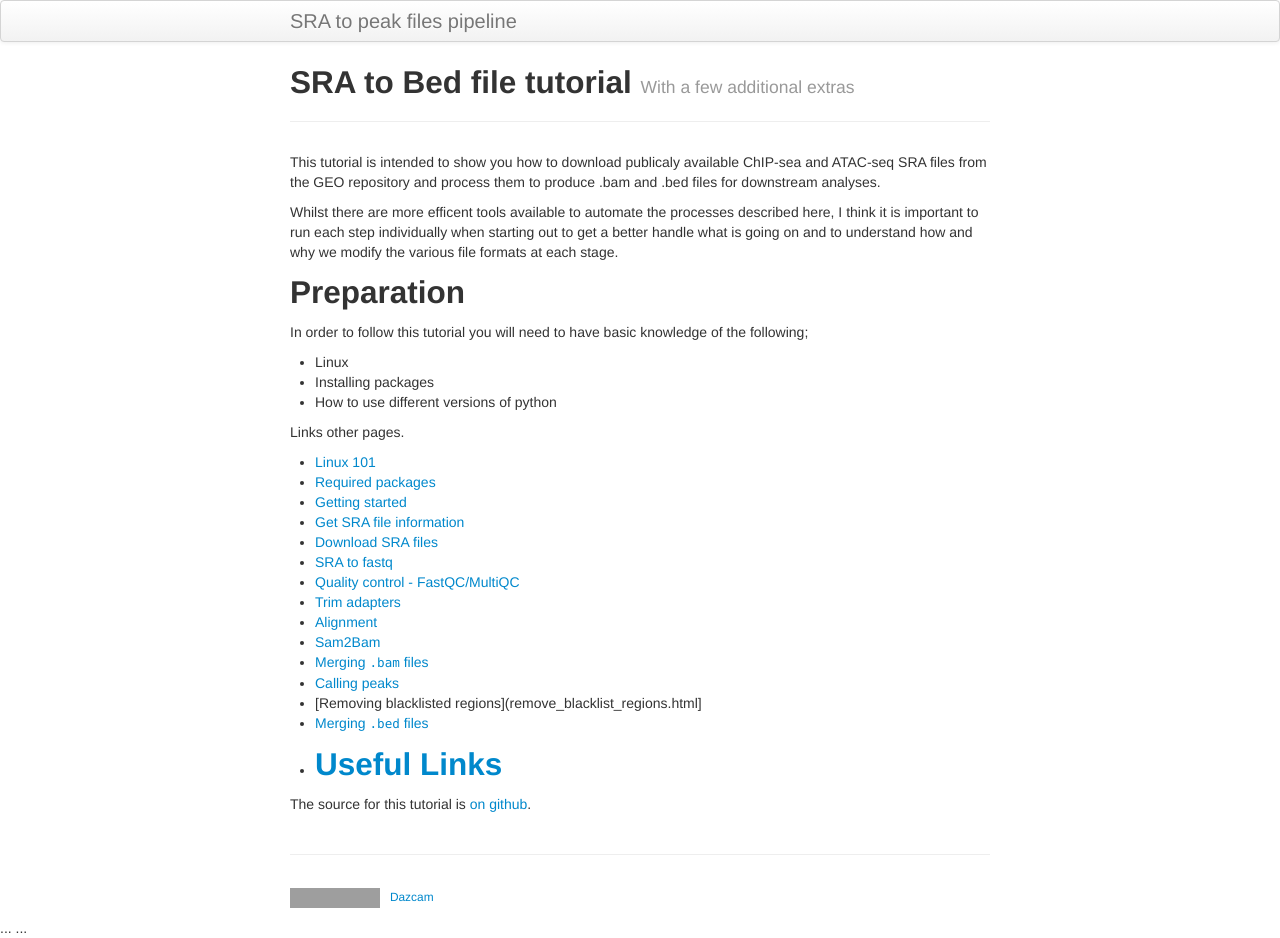
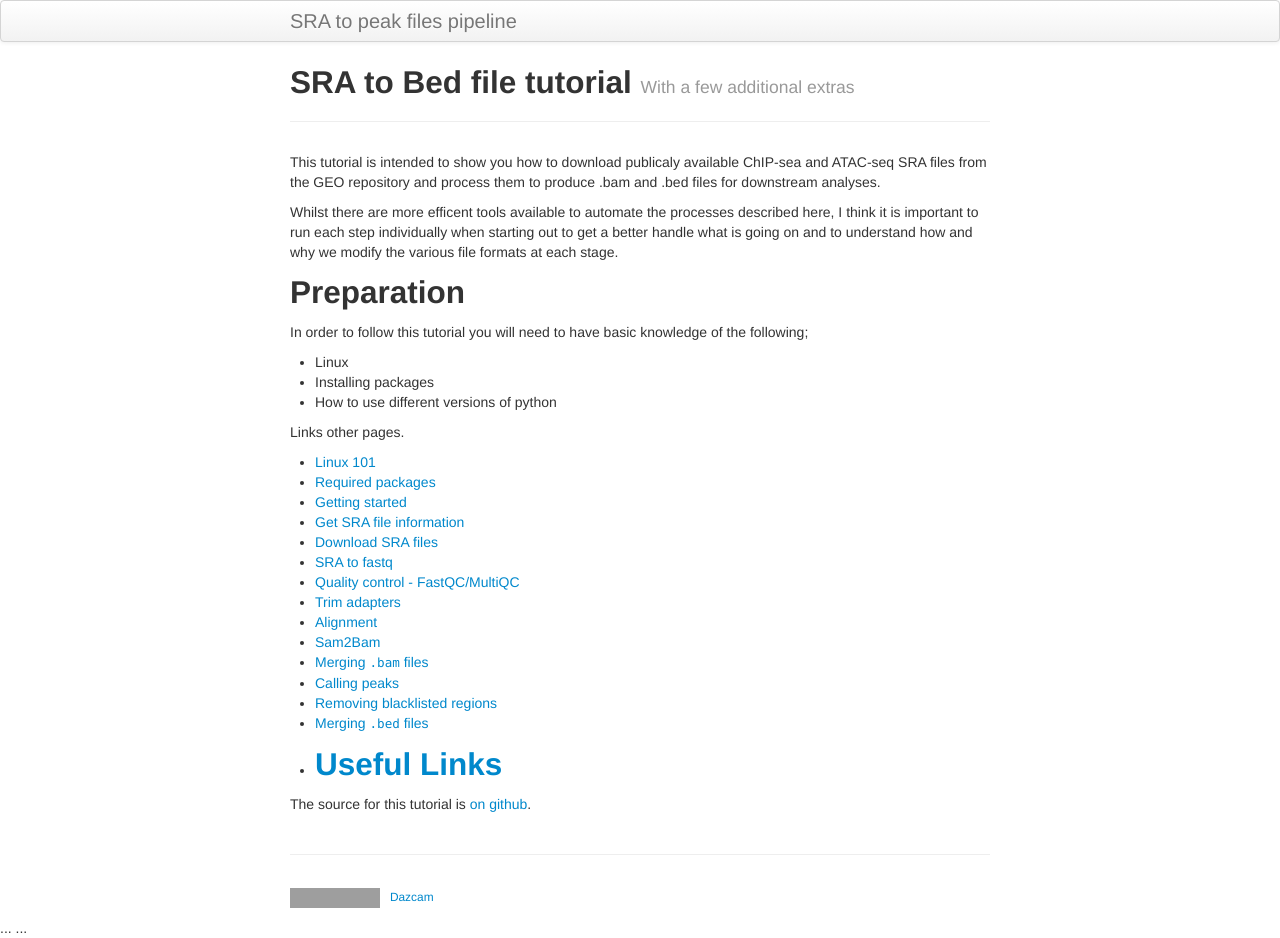
Before and after one commit to Dazcam/Bioinformatics-tutorials, a Jekyll site: the page built from index.md, in a window 1280 px wide. Built offline with Jekyll 4.4.1, drawn with Linux system fonts in a browser that asks for light colours; grey boxes are pictures that could not be loaded.

Commit message:
Added base URL

```diff
--- a/index.md
+++ b/index.md
@@ -22,21 +22,21 @@ In order to follow this tutorial you will need to have basic knowledge of the fo
 
 Links other pages.
 
-- [Linux 101](pages/linux101.html)
-- [Required packages](pages/required_packages.html)
-- [Getting started](pages/getting_started.html)
-- [Get SRA file information](pages/get_sra_info.html)
-- [Download SRA files](pages/download_SRA_files.html)
-- [SRA to fastq](pages/SRA_2_fastq.html)
-- [Quality control - FastQC/MultiQC](pages/fastqc.html)
-- [Trim adapters](pages/trim_adapters.html)
-- [Alignment](pages/alignment.html)
-- [Sam2Bam](pages/sam2bam.html)
-- [Merging `.bam` files](bam_merging.html)
-- [Calling peaks](pages/calling_peaks.html)
-- [Removing blacklisted regions](remove_blacklist_regions.html]
-- [Merging `.bed` files](bed_merging.html)
-- [Useful Links](pages/useful_links.html)
+- [Linux 101]({{ site.baseurl }}/pages/linux101.html)
+- [Required packages]({{ site.baseurl }}/pages/required_packages.html)
+- [Getting started]({{ site.baseurl }}/pages/getting_started.html)
+- [Get SRA file information]({{ site.baseurl }}/pages/get_sra_info.html)
+- [Download SRA files]({{ site.baseurl }}/pages/download_SRA_files.html)
+- [SRA to fastq]({{ site.baseurl }}/pages/SRA_2_fastq.html)
+- [Quality control - FastQC/MultiQC]({{ site.baseurl }}/pages/fastqc.html)
+- [Trim adapters]({{ site.baseurl }}/pages/trim_adapters.html)
+- [Alignment]({{ site.baseurl }}/pages/alignment.html)
+- [Sam2Bam]({{ site.baseurl }}/pages/sam2bam.html)
+- [Merging `.bam` files]({{ site.baseurl }}/bam_merging.html)
+- [Calling peaks]({{ site.baseurl }}/pages/calling_peaks.html)
+- [Removing blacklisted regions]({{ site.baseurl }}/remove_blacklist_regions.html)
+- [Merging `.bed` files]({{ site.baseurl }}/bed_merging.html)
+- [Useful Links]({{ site.baseurl }}/pages/useful_links.html)
 ---
 
-The source for this tutorial is [on github](https://github.com/Dazcam/SRA_to_Peak).
+The source for this tutorial is [on github]({{ site.baseurl }}).
```
